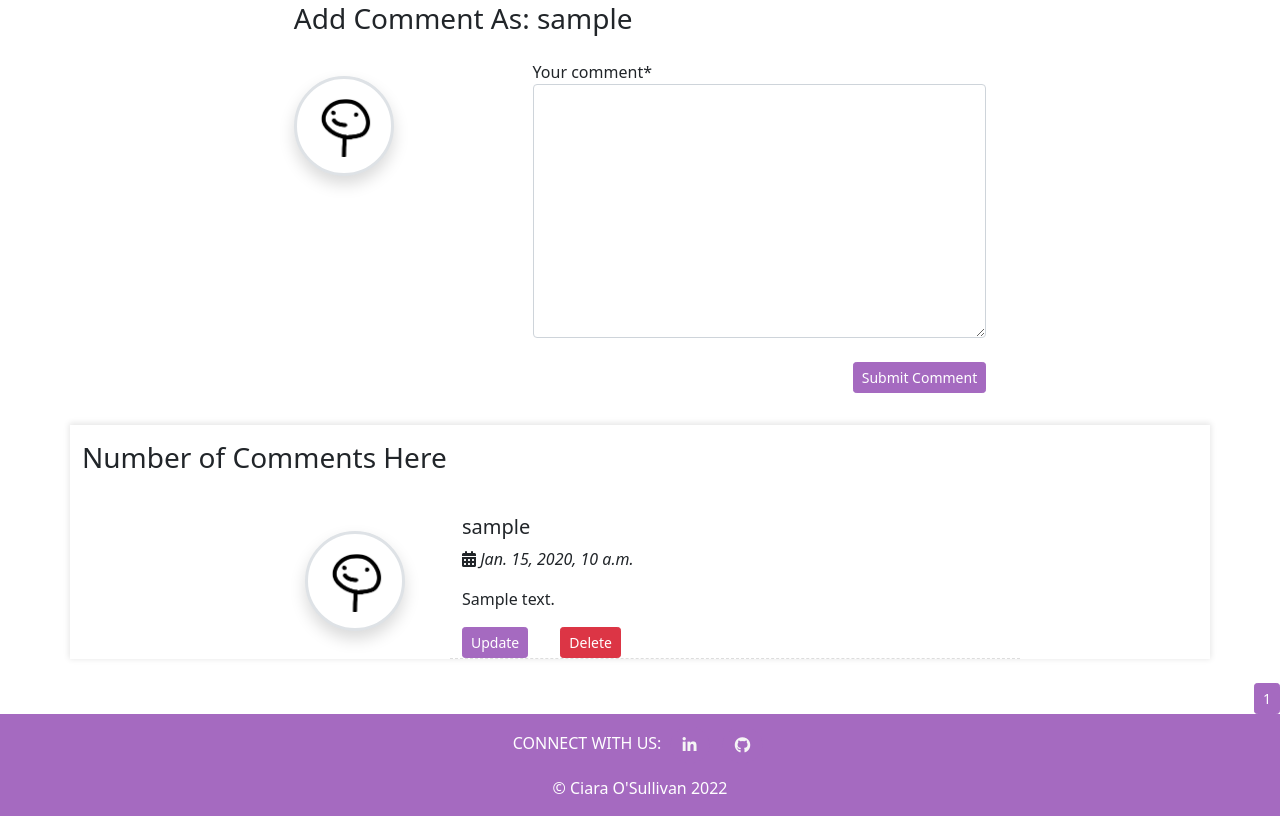
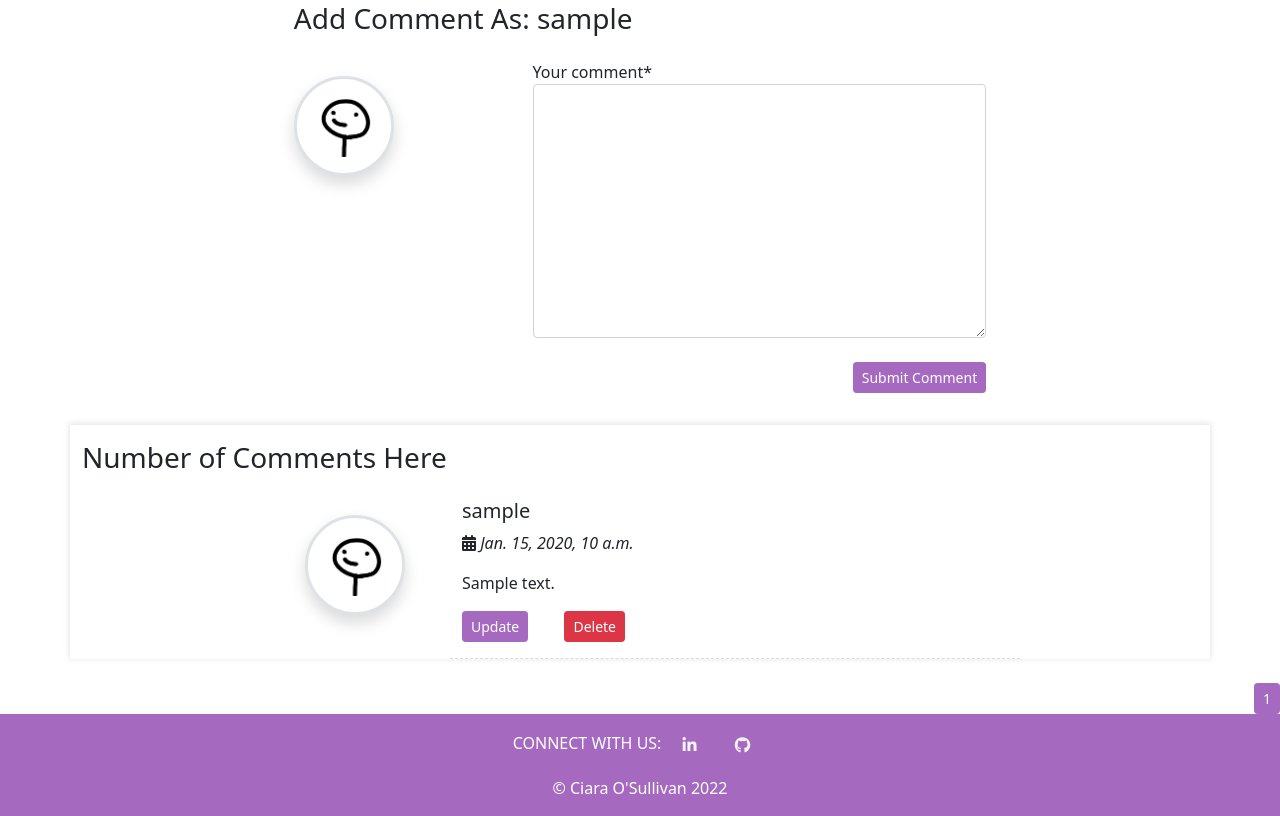
Before and after one commit to ciaraosull/project-4-django, a Django app: a page that uses blog/templates/blog/post_detail.html in a window 1280 px wide. Shown: the part 525-1341 px from the top of the page. Run offline with Django 3.2, Linux system fonts and the light colour scheme; a user stored in the database is signed in; tables that the repository leaves empty hold one stand-in row (values such as "Sample post"); some libraries are stand-ins or nearby versions.

Commit message:
Style comments list

```diff
--- a/blog/templates/blog/post_detail.html
+++ b/blog/templates/blog/post_detail.html
@@ -49,8 +49,8 @@
                             <div class="row d-flex flex-wrap justify-content-between mb-3">
                                 <div class="col-sm-3 col-lg-2 hidden-xs">
                                     {%  if user.profile.profile_image.url  %}
-                                    <img class="rounded-circle border border-3 shadow p-3 mb-3 bg-body rounded mx-auto d-block mt-3" src="{{ user.profile.profile_image.url  }}" width="100"
-                                        alt="Profile Image">
+                                    <img class="rounded-circle border border-3 shadow p-3 mb-3 bg-body rounded mx-auto d-block mt-3"
+                                        src="{{ user.profile.profile_image.url  }}" width="100" alt="Profile Image">
                                     {%  else  %}
                                     <img class="rounded-circle border border-3 shadow p-3 mb-3 bg-body rounded mx-auto d-block mt-3"
                                         src="../../../static/images/profile/profile_default_ image.webp" width="100"
@@ -92,16 +92,17 @@
     {% for comment in comments %}
     <div class="row pt-3">
         <div class="col-md-2"></div>
-        <div class="pt-3 col-md-2 text-md-start text-sm-center">
+        <div class="col-md-2 text-md-start text-sm-center">
             {%  if comment.name.profile.profile_image.url  %}
-            <img class="rounded-circle border border-3 shadow p-3 mb-3 bg-body rounded mx-auto d-block mt-3" src="{{comment.name.profile.profile_image.url }}" width="100"
-                alt="Profile Image">
+            <img class="rounded-circle border border-3 shadow p-3 mb-3 bg-body rounded mx-auto d-block mt-3"
+                src="{{comment.name.profile.profile_image.url }}" width="100" alt="Profile Image">
             {%  else  %}
-            <img class="rounded-circle border border-3 shadow p-3 mb-3 bg-body rounded mx-auto d-block mt-3" src="../../../static/images/profile/profile_default_ image.webp" width="100"
+            <img class="rounded-circle border border-3 shadow p-3 mb-3 bg-body rounded mx-auto d-block mt-3"
+                src="../../../static/images/profile/profile_default_ image.webp" width="100"
                 alt="Default Profile Image">
             {%  endif  %}
         </div>
-        <div class="comments-list pt-3 col-md-6 text-md-start text-sm-center">
+        <div class="comments-list pb-3 col-md-6 text-center text-md-start">
 
             <h5 class="mt-0">{{  comment.name  }}</h5>
             <ul class="list-unstyled">
@@ -110,12 +111,10 @@
             <p>{{ comment.your_comment | linebreaks  }}</p>
 
             {%  if comment.name == user  %}
-            <div class="form-group d-flex">
-                <a class="btn btn-primary btn-sm me-3" href="{%  url 'comment-update' comment.pk  %}"
-                    aria-label="Update Comment">Update</a>
-                <a class="btn btn-danger btn-sm ms-3" href="{%  url 'comment-delete' comment.pk  %}"
-                    aria-label="Delete Comment">Delete</a>
-            </div>
+            <a class="btn btn-primary btn-sm me-3" href="{%  url 'comment-update' comment.pk  %}"
+                aria-label="Update Comment">Update</a>
+            <a class="btn btn-danger btn-sm ms-3" href="{%  url 'comment-delete' comment.pk  %}"
+                aria-label="Delete Comment">Delete</a>
             {%  endif  %}
         </div>
         <div class="col-md-2"></div>
```
